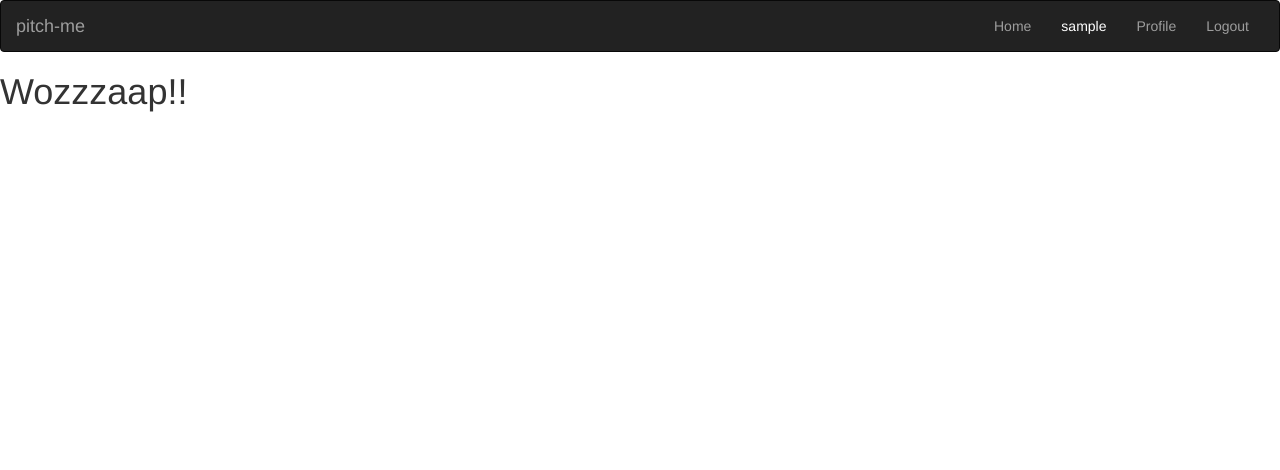
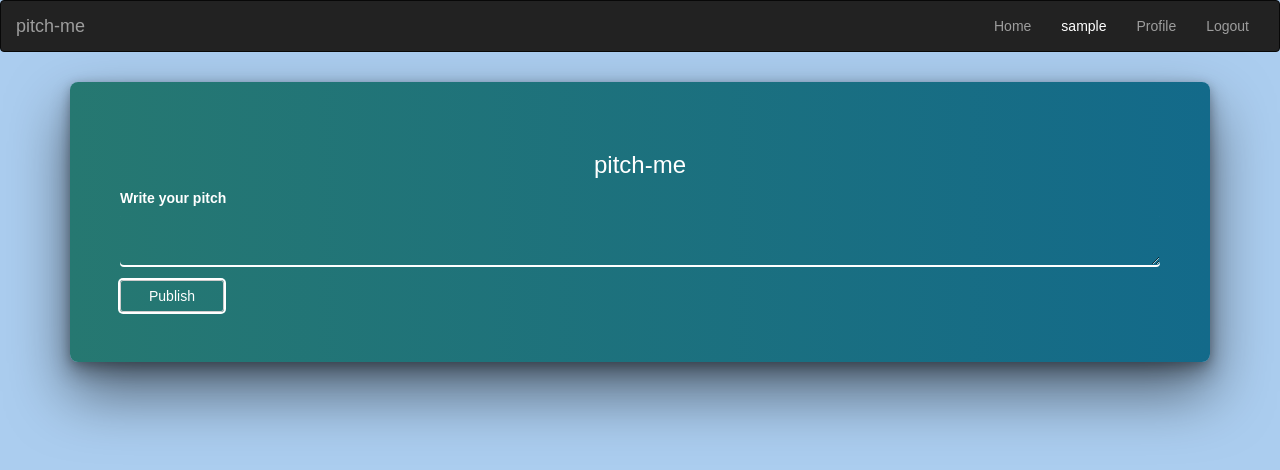
Before and after one commit to 96olbap/pitch-me, a Flask app: page / in a window 1280 px wide. Shown: the top 470 px of the page. Run offline with Flask 2, Linux system fonts and the light colour scheme; the visitor is signed in with stand-in values (Sample User, id 1); data comes from the database, SQL or seed files in the repository; data that the repository does not hold is empty; some libraries are stand-ins or nearby versions.

Commit message:
This commit will update the landing page and its functionalities

```diff
--- a/app/main/forms.py
+++ b/app/main/forms.py
@@ -8,3 +8,10 @@ class UpdateProfile(FlaskForm):
     '''
     bio = TextAreaField('Tell us a little about you.',validators = [InputRequired()])
     submit = SubmitField('Submit')
+
+class UploadPitch(FlaskForm):
+    '''
+
+    '''
+    message = TextAreaField('Write your pitch', validators= [InputRequired()])
+    submit = SubmitField('Publish')
--- a/app/main/views.py
+++ b/app/main/views.py
@@ -1,19 +1,28 @@
 from flask import render_template,redirect,request,url_for,abort
-from ..models import User
+from ..models import User,Pitch
 from . import main
-from .forms import UpdateProfile
+from .forms import UpdateProfile, UploadPitch
 from .. import db,photos
 from flask_login import login_required,current_user
 
 
 # Views
-@main.route('/')
+@main.route('/', methods = ['GET','POST'])
 def index():
     '''
     View root page function that returns the index page and its data
     '''
+    form = UploadPitch()
 
-    return render_template('index.html')
+    pitches = Pitch.query.all()
+
+    if form.validate_on_submit():
+        pitch = Pitch(message = form.message.data, user_id = current_user.id)
+        db.session.add(pitch)
+        db.session.commit()
+
+
+    return render_template('index.html', form=form, pitches=pitches)
 
 @main.route('/user/<uname>')
 def profile(uname):
--- a/app/models.py
+++ b/app/models.py
@@ -1,3 +1,4 @@
+from datetime import datetime
 from . import db
 from werkzeug.security import generate_password_hash,check_password_hash
 from flask_login import UserMixin
@@ -22,6 +23,7 @@ class User(UserMixin,db.Model):
     profile_pic_path = db.Column(db.String())
     pass_secure = db.Column(db.String(255))
     role_id = db.Column(db.Integer,db.ForeignKey('roles.id'))
+    pitch = db.relationship('Pitch', backref = 'pitch', lazy = 'dynamic')
 
     @property
     def password(self):
@@ -48,3 +50,15 @@ class Role(db.Model):
 
     def __repr__(self):
         return f'User {self.name}'
+
+class Pitch(db.Model):
+    '''
+    Pitch class that will generate new instances of pitch objects
+    '''
+    __tablename__ = 'pitch'
+    id = db.Column(db.Integer,primary_key = True)
+    message = db.Column(db.String(255), nullable = False)
+    like = db.Column(db.Integer)
+    dislike = db.Column(db.Integer)
+    date_posted = db.Column(db.DateTime, nullable=False, default=datetime.utcnow)
+    user_id = db.Column(db.Integer, db.ForeignKey('users.id'))
--- a/app/static/css/styles.css
+++ b/app/static/css/styles.css
@@ -121,3 +121,14 @@ section {
     color: rgba(0, 0, 0.2, 0.65);
     text-decoration: underline;
 }
+
+.profile-pic {
+    text-align: center;
+}
+
+.profile-pic img {
+    height: 250px;
+    width: 300px;
+    object-fit: cover;
+    object-position: top;
+}
--- a/app/templates/index.html
+++ b/app/templates/index.html
@@ -1,5 +1,36 @@
-{% extends 'base.html'%} {% import 'bootstrap/wtf.html' as wtf %} {% block content %}
+{% extends 'base.html'%} {% import 'bootstrap/wtf.html' as wtf%} {% block styles %} {{ super() }}
+<link rel="stylesheet" href="{{ url_for('static', filename='css/styles.css')}}"> {% endblock %} {% block content %}
+<div class="container container-fluid">
+    <section>
+        <div>
+            <ul>
+                {% for pitch in pitches %}
+                <li>
+                    <div class="quote">
+                        <p>
+                            {{ pitch.message }}
+                        </p>
+                        <div>
+                            <p>
+                                {{pitch.date_posted}}
+                            </p>
+                        </div>
+                    </div>
+                </li>
+                {% endfor %}
+            </ul>
+        </div>
+    </section>
+    {% if current_user.is_authenticated %}
+    <section class='login' id='login'>
+        <div class='head'>
+            <h3 id="greeting"> pitch-me </h3>
+        </div>
+        <div class='form'>
+            {{wtf.quick_form(form)}}
+        </div>
+    </section>
+    {% endif %}
+</div>
 
-<h1>Wozzzaap!!</h1>
-
-{% endblock %}
+{% endblock%}
--- a/app/templates/profile/profile.html
+++ b/app/templates/profile/profile.html
@@ -10,7 +10,10 @@
         <!-- Displaying user profile-pic -->
         <div class='form'>
             {% if user.profile_pic_path %}
-            <img src="{{url_for('static',filename=user.profile_pic_path)}}" alt="" class="img-thumbnail"> {%else%}
+            <div class="profile-pic">
+                <img src="{{url_for('static',filename=user.profile_pic_path)}}" alt="" class="img-thumbnail">
+            </div>
+            {%else%}
             <p>No profile picture</p>
             {% endif %} {% if user == current_user %}
             <form action="{{url_for('main.update_pic',uname=user.username)}}" method="post" enctype="multipart/form-data">
```
Also changed, not shown: migrations/versions/5ec041b1bf62_initial_migration.py (renamed from migrations/versions/1650d53173d7_initial_migration.py, +14 -3 lines).
